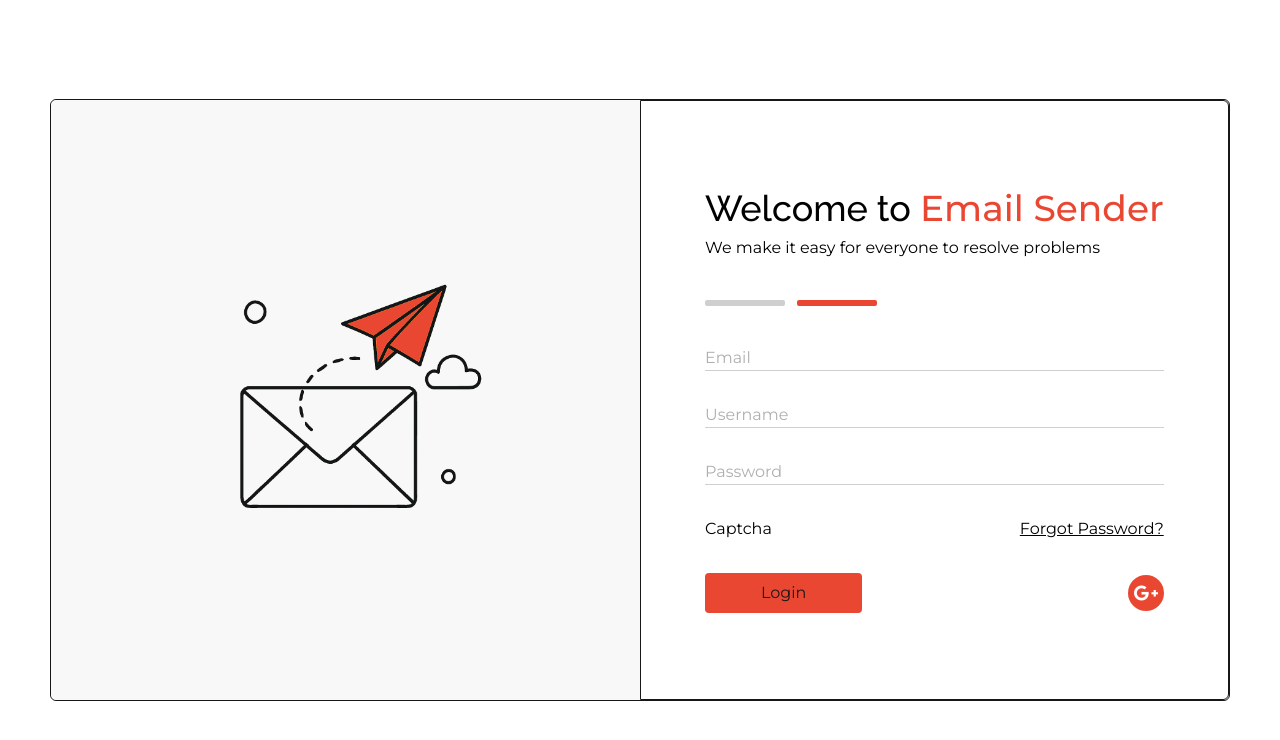
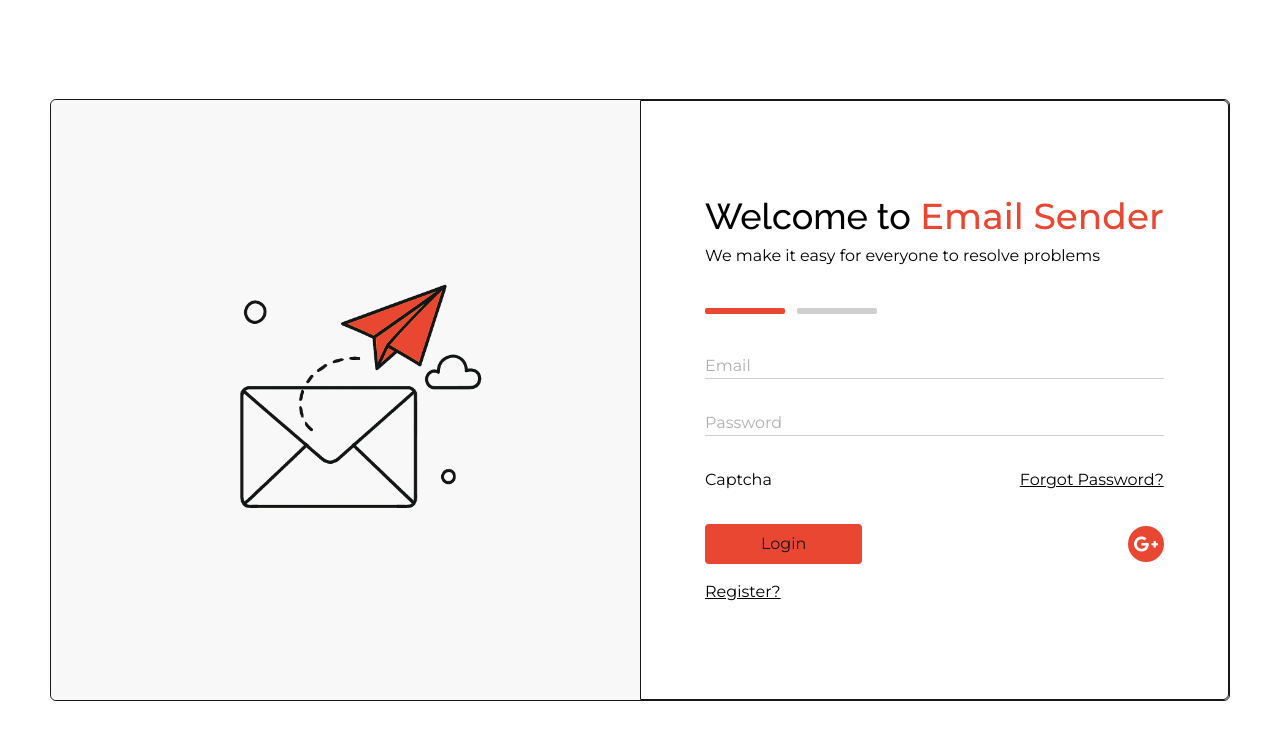
Before and after one commit to ricardoliveira5ro/microservice-email-sender, a Next.js app in the folder src/client/: page /auth in a window 1280 px wide. Shown: the top 740 px of the page. Built offline with nearby package versions, Linux system fonts and the light colour scheme.

Commit message:
handle login/register client state

```diff
--- a/src/client/src/app/auth/page.tsx
+++ b/src/client/src/app/auth/page.tsx
@@ -1,7 +1,13 @@
+'use client'
+
+import { useState } from "react";
 import Image from "next/image";
 import "./auth.css";
 
 export default function Auth() {
+
+  const [isLogin, setIsLogin] = useState(true);
+
   return (
     <div className="flex justify-center items-center h-screen">
       <div className="grid grid-cols-2 border rounded-md w-fit bg-white">
@@ -15,23 +21,26 @@ export default function Auth() {
             </div>
 
             <div className="flex w-full gap-x-3">
-              <button className="w-20 h-1.5 bg-[var(--gray)] rounded-xs"></button>
-              <button className="w-20 h-1.5 bg-[var(--orange)] rounded-xs"></button>
+              <button onClick={() => setIsLogin(true)} className={`w-20 h-1.5 rounded-xs ${isLogin ? 'bg-[var(--orange)]' : 'bg-[var(--gray)]'}`}></button>
+              <button onClick={() => setIsLogin(false)} className={`w-20 h-1.5 rounded-xs ${!isLogin ? 'bg-[var(--orange)]' : 'bg-[var(--gray)]'}`}></button>
             </div>
 
             <form className="flex flex-col w-full gap-y-8 auth-form">
               <div className="flex flex-col w-full gap-y-8">
                 <input type="text" placeholder="Email" />
-                <input type="text" placeholder="Username" />
+                {!isLogin && <input type="text" placeholder="Username" />}
                 <input type="text" placeholder="Password" />
               </div>
               <div className="flex justify-between">
                 <p>Captcha</p>
-                <a className="underline" href="#">Forgot Password?</a>
+                <a className="cursor-pointer underline" href="#">Forgot Password?</a>
               </div>
-              <div className="flex items-center justify-between">
-                <button className="bg-[var(--orange)] rounded-sm w-fit px-14 py-2">Login</button>
-                <button className="p-1.5 rounded-full bg-[var(--orange)]"><Image src="/google-plus.png" width={24} height={24} alt="Google authentication"/></button>
+              <div className="flex flex-col gap-y-4">
+                <div className="flex items-center justify-between">
+                  <button className="bg-[var(--orange)] rounded-sm w-fit px-14 py-2">{isLogin ? "Login" : "Register"}</button>
+                  <button className="p-1.5 rounded-full bg-[var(--orange)]"><Image src="/google-plus.png" width={24} height={24} alt="Google authentication"/></button>
+                </div>
+                <a className="cursor-pointer underline" onClick={() => setIsLogin(!isLogin)}>{!isLogin ? "Login?" : "Register?"}</a>
               </div>
             </form>
           </div>
```
